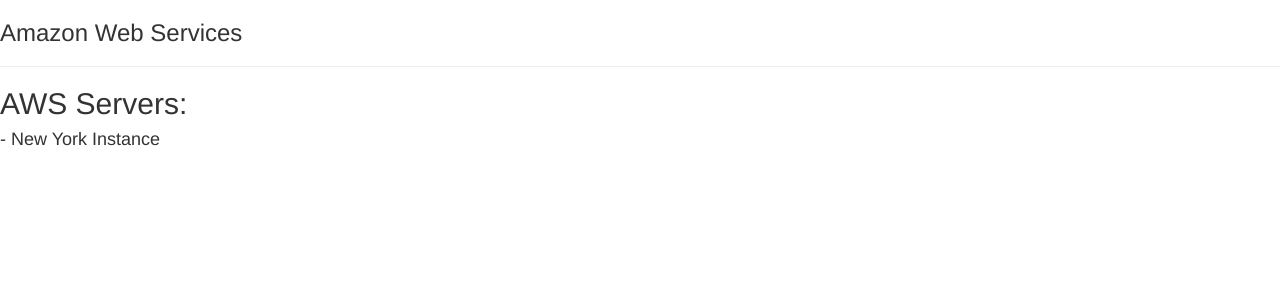
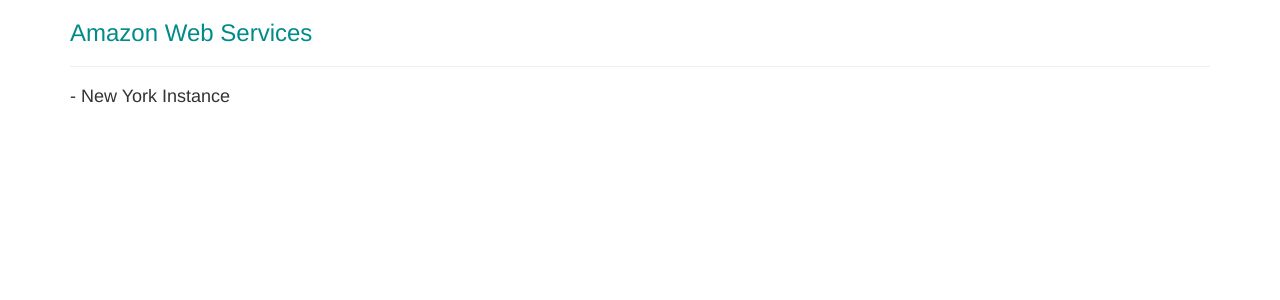
Before and after one commit to HluhovMax/my-first-app, an Angular app: page / in a window 1280 px wide. Shown: the top 300 px of the page. Built offline with nearby package versions, Linux system fonts and the light colour scheme.

Commit message:
playing with templates and styles for components

```diff
--- a/src/app/app.component.css
+++ b/src/app/app.component.css
@@ -0,0 +1,3 @@
+h3 {
+  color: cadetblue;
+}
--- a/src/app/app.component.html
+++ b/src/app/app.component.html
@@ -1,5 +1,9 @@
-<div>
-  <h3>Amazon Web Services</h3>
-  <hr>
-  <app-servers></app-servers>
+<div class="container">
+  <div class="row">
+    <div class="col-xs-12">
+      <h3>Amazon Web Services</h3>
+      <hr>
+      <app-servers></app-servers>
+    </div>
+  </div>
 </div>
--- a/src/app/app.component.ts
+++ b/src/app/app.component.ts
@@ -3,9 +3,12 @@
 @Component({
   selector: 'app-root',
   templateUrl: './app.component.html',
-  styleUrls: ['./app.component.css']
+  // styleUrls: ['./app.component.css']
+  styles: [`
+    h3 {
+      color: darkcyan;
+    }
+  `]
 })
 export class AppComponent {
-  title = 'Empty';
-  country = `USA`;
 }
--- a/src/app/servers/servers.component.html
+++ b/src/app/servers/servers.component.html
@@ -1,2 +1 @@
 <h2>AWS Servers: </h2>
-<server></server>
--- a/src/app/servers/servers.component.ts
+++ b/src/app/servers/servers.component.ts
@@ -2,7 +2,7 @@
 
 @Component({
   selector: 'app-servers',
-  templateUrl: './servers.component.html',
+  template: '<server></server>',
   styleUrls: ['./servers.component.css']
 })
 export class ServersComponent implements OnInit {
```
